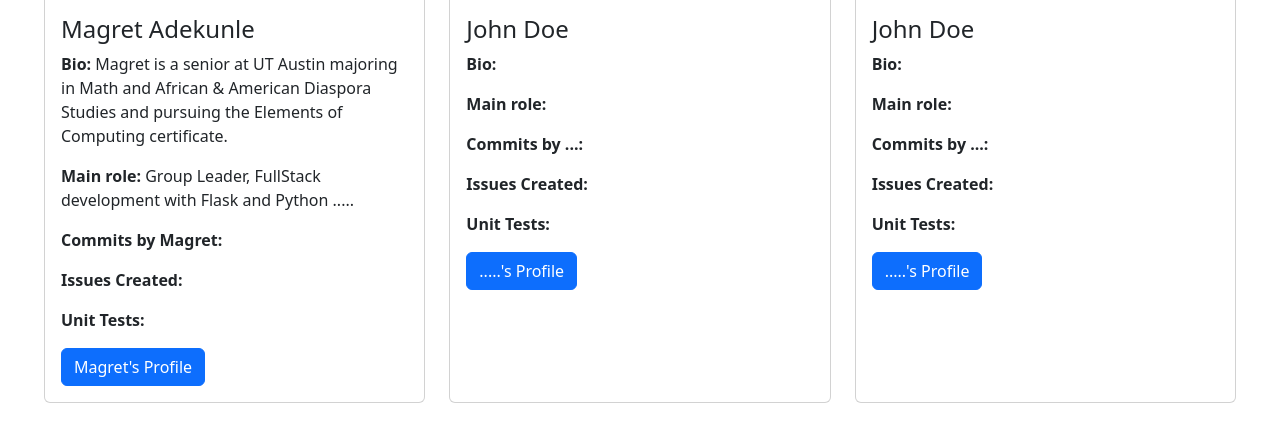
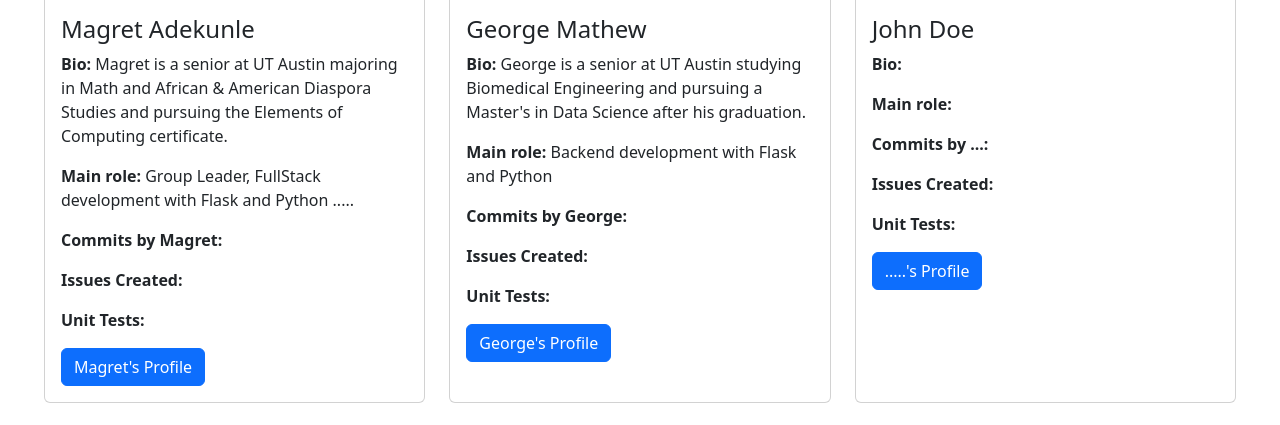
Before and after one commit to Magret7/Music-Recommendations, a Flask app: page /about in a window 1280 px wide. Shown: the part 342-767 px from the top of the page. Run offline with Flask 3, Linux system fonts and the light colour scheme.

Commit message:
Added George's info in about.html

```diff
--- a/templates/about.html
+++ b/templates/about.html
@@ -45,13 +45,13 @@
 				  <div class="card h-100">
 					<img src="https://mdbcdn.b-cdn.net/img/new/standard/city/042.webp" class="card-img-top" alt="" >
 					<div class="card-body">
-						<h4 class="card-title">John Doe</h4>
-						<p class="card-text"><b>Bio: </b></p>
-						<p class="card-text"><b>Main role: </b>  </p>
-						<p class="card-text"><b>Commits by ...: </b></p>
+						<h4 class="card-title">George Mathew</h4>
+						<p class="card-text"><b>Bio:</b> George is a senior at UT Austin studying Biomedical Engineering and pursuing a Master's in Data Science after his graduation.</p>
+						<p class="card-text"><b>Main role:</b> Backend development with Flask and Python </p>
+						<p class="card-text"><b>Commits by George: </b></p>
 						<p class="card-text"><b>Issues Created: </b></p>
 						<p class="card-text"><b>Unit Tests: </b></p>
-						<a href="#" class="btn btn-primary">.....'s Profile</a>
+						<a href="#" class="btn btn-primary">George's Profile</a>
 					  </div>
 					<!-- <div class="card-footer text-muted">
 						2 days ago
```
